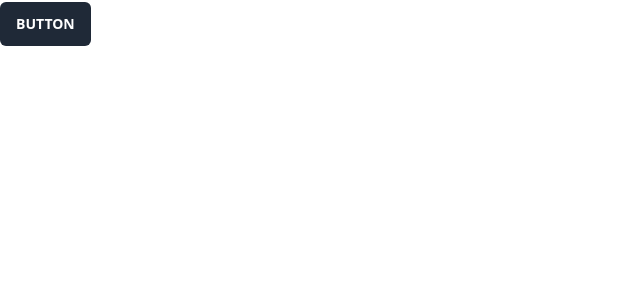
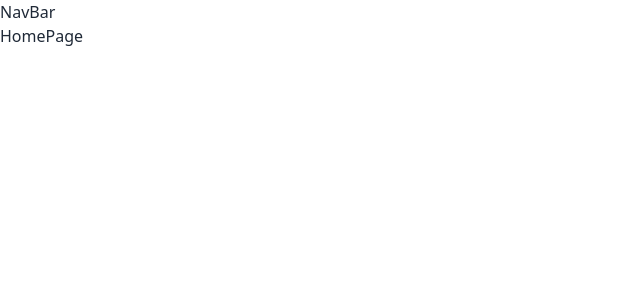
Before and after one commit to abhishekraut01/Chat-App, a React (Vite) app in the folder client/: page / in a window 1280 px wide. Shown: the top 300 px of the page, without its empty margins (0-640 px from the left). Built offline with nearby package versions, Linux system fonts and the light colour scheme.

Commit message:
Add NavBar component and implement routing for Home, Signup, Login, Settings, and Profile pages

```diff
--- a/client/package.json
+++ b/client/package.json
@@ -10,10 +10,12 @@
     "preview": "vite preview"
   },
   "dependencies": {
+    "axios": "^1.7.9",
     "react": "^19.0.0",
     "react-dom": "^19.0.0",
     "react-hot-toast": "^2.5.2",
-    "react-router-dom": "^7.2.0"
+    "react-router-dom": "^7.2.0",
+    "zustand": "^5.0.3"
   },
   "devDependencies": {
     "@eslint/js": "^9.19.0",
--- a/client/src/App.tsx
+++ b/client/src/App.tsx
@@ -1,9 +1,22 @@
+import { Route, Routes } from "react-router-dom";
+import NavBar from "./components/NavBar";
+import HomePage from "./pages/HomePage";
+import SignupPage from "./pages/SignupPage";
+import LoginPage from "./pages/LoginPage";
+import SettingPage from "./pages/SettingPage";
+import ProfilePage from "./pages/ProfilePage";
+
 export default function App() {
   return (
-    <h1 className="text-3xl font-bold underline">
-      <button className="inline-block cursor-pointer rounded-md bg-gray-800 px-4 py-3 text-center text-sm font-semibold uppercase text-white transition duration-200 ease-in-out hover:bg-gray-900">
-        Button
-      </button>
-    </h1>
+    <>
+      <NavBar />
+      <Routes>
+        <Route path="/" element={<HomePage />} />
+        <Route path="/signup" element={<SignupPage />} />
+        <Route path="/login" element={<LoginPage />} />
+        <Route path="/setting" element={<SettingPage />} />
+        <Route path="/Profile" element={<ProfilePage />} />
+      </Routes>
+    </>
   );
 }
--- /dev/null
+++ b/client/src/components/NavBar.tsx
@@ -0,0 +1,8 @@
+
+const NavBar = () => {
+  return (
+    <div>NavBar</div>
+  )
+}
+
+export default NavBar
```
Also changed, not shown: 1 other file (tests, documents, lock files or other folders).
